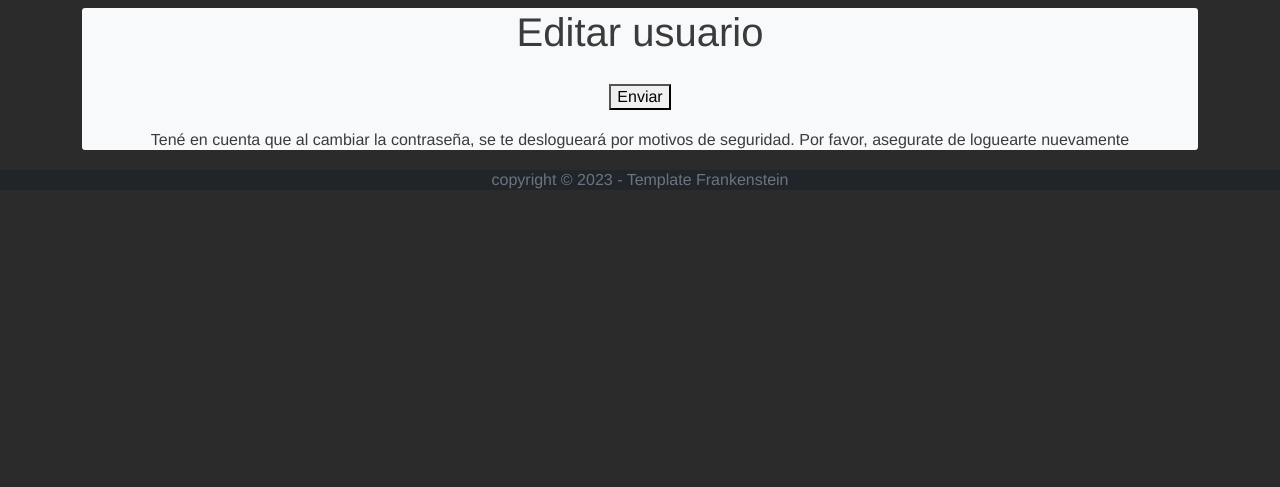
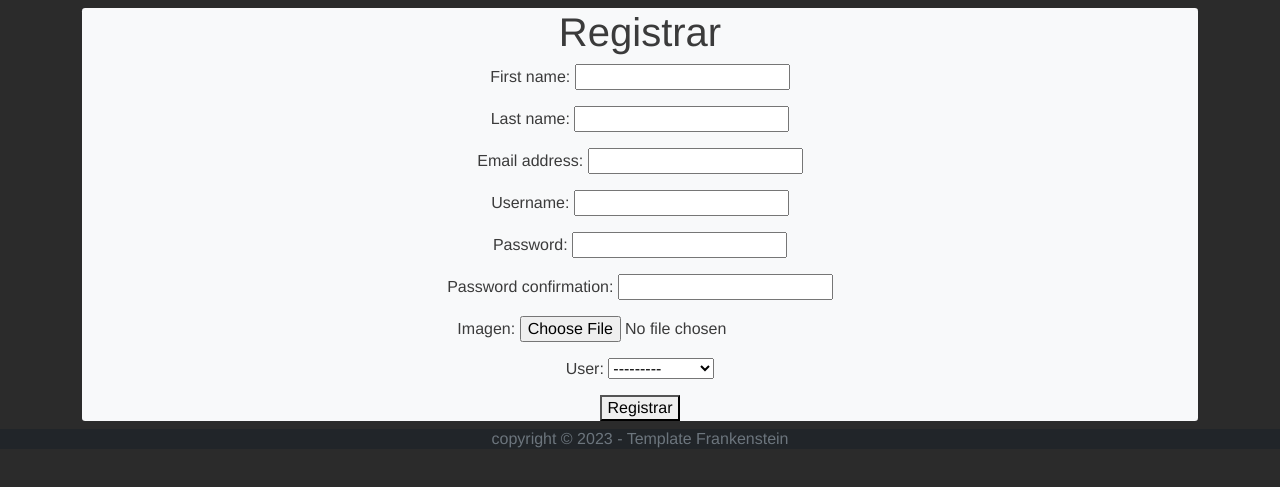
Before and after one commit to marianspace/galeriavirtual, a Django app: page /usuario_nuevo/ in a window 1280 px wide. Shown: the part 161-648 px from the top of the page. Run offline with Django 4.2, Linux system fonts and the light colour scheme; data comes from the database, SQL or seed files in the repository; both versions use the stored data as it was after the commit; some libraries are stand-ins or nearby versions.

Commit message:
punto funcionando 72%

```diff
--- a/galeriavirtual/appgaleria/forms.py
+++ b/galeriavirtual/appgaleria/forms.py
@@ -72,15 +72,24 @@ class usuarioformregistro(forms.ModelForm):
             user.set_password(password)
             user.save()
             if imagen:
-                avatars = avatar(user=user, imagen=imagen)
-                avatar.save()
+               avatars = avatar(user=user, imagen=imagen)
+               avatars.save()
         return user
+
 
 class avatarform(forms.ModelForm):
        class Meta:
         model = avatar
         fields = ["imagen"]
-        widgets = {'imagen': forms.FileInput(attrs={'required': True})} #Obligo al usuario a ingresar una imagen para no generar errores
+        widgets = {'imagen': forms.FileInput(attrs={'required': True})}
+
+class avatarform(ModelForm):
+     class Meta:
+         model = avatar
+         fields ={
+             'user',
+             'imagen'
+         }
 
 class obraForm(forms.ModelForm):
     class Meta:
@@ -93,11 +102,3 @@ class obraForm(forms.ModelForm):
             'precio',
             'vendida'
             ]
-
-class avatarform(ModelForm):
-     class Meta:
-         model = avatar
-         fields ={
-             'user',
-             'imagen'
-         }
--- a/galeriavirtual/appgaleria/templates/appgaleria/padre.html
+++ b/galeriavirtual/appgaleria/templates/appgaleria/padre.html
@@ -32,7 +32,7 @@
                         {% if request.user.is_authenticated %}
                             <li class="nav-link"><a class="nav-link" href={% url 'registro_obra'%} >Registrar obra</a></li>
                             <li class="nav-link"><a class="nav-link" href={% url 'perfil'%}>Perfil </a></li>
-                            <li class="nav-link"><a class="nav-link" href={% url 'home' %}>Logout </a></li>
+                            <li class="nav-link"><a class="nav-link" href={% url 'logout' %}>Logout </a></li>
                         {% else %}
                             <li class="nav-link"><a class="nav-link" href={% url 'login'%}>Login </a></li>
                             <li class="nav-link"><a class="nav-link" href={% url 'singup'%}>Registrar</a></li>
--- a/galeriavirtual/appgaleria/templates/appgaleria/usuarios/usuario_nuevo.html
+++ b/galeriavirtual/appgaleria/templates/appgaleria/usuarios/usuario_nuevo.html
@@ -1,36 +1,11 @@
 {% extends 'appgaleria/padre.html' %}
 {% block content %}
-{% if signForm %}
-  <h1 style="display: flex; justify-content: center;">Crear nuevo usuario</h1>
-{% elif form %}
-  <h1 style="display: flex; justify-content: center;">Editar usuario</h1>
-{% endif %}
-{% if messages %}
-  <ul class="messages">
-    {% for message in messages %}
-      <p {% if message.tags %} class="{{ message.tags }}"{% endif %}>{{ message }}</p>
-    {% endfor %}
-  </ul>
-{% endif %}
 
-{% if signForm %}
-<form action="" method="post" class="formularios" enctype="multipart/form-data">
-    {% csrf_token %}
-    {{signForm.as_p}} <br>
-    <button type="submit" class="boton_regular">Crear usuario</button>
-</form>
-<p>¿Ya tienes una cuenta? Inicia sesión ingresando <a href="{% url 'login' %}">aqui</a></p>
-
-{% elif form %}
-<form action="" method="post" class="formularios" enctype="multipart/form-data">
-
-  {% csrf_token %}
-  {{signForm.as_p}} <br>
-
-  <button type="submit" class="boton_regular">Enviar</button>
-
-</form> <br>
-<p style="display: flex; justify-content: center;">Tené en cuenta que al cambiar la contraseña, se te deslogueará por motivos de seguridad. Por favor, asegurate de loguearte nuevamente</p>
-{% endif %}
+      <h1> Registrar</h1>
+        <form action="" method="post" enctype="multipart/form-data" >
+        {% csrf_token %}
+        <table> {{form.as_p}} </table>
+        <button>Registrar</button>
+        </form>
 
 {% endblock content %}
--- a/galeriavirtual/appgaleria/urls.py
+++ b/galeriavirtual/appgaleria/urls.py
@@ -11,18 +11,17 @@ urlpatterns = [
     path('obras_artistas/', views.obra_artista, name='buscarartista'),
     path('obrastodas/', views.obras, name='obratodas'),
     path('obra_nueva/', views.obra_nueva, name='registro_obra'),
+    path('obra_detalle/', views.obra_detalle, name='obra'),
     path('obradetalle/<int:pk>/', views.obra_detalle, name='detalleobra'),
     path('editarobra/<int:pk>/', views.obra_editar, name='actualizarobra'),
     path('eliminarorba/<str:pk>/', obra_eliminar, name='obraeliminar'),
-
-
 
     path('usuario_lista/', views.usuarios, name='usuarios'),
     path('usuario_nuevo/', views.usuarios_singup, name="singup"),
     path('usuario_login/', views.usuarios_login, name='login'),
     path('usuario_perfil/', views.usuario_pefil, name='perfil'),
-    path('editarouse/<str:pk>/', views.usuarios_editar, name='actualizar'),
-    path('eliminaruser/<int:pk>/', views.usuario_eliminar, name='eliminar'),
+    path('editaruser/<int:pk>/', views.obra_editar, name='actualizar'),
+    path('eliminaruser/<str:pk>/', views.usuario_eliminar, name='eliminar'),
     path('logout/', LogoutView.as_view(template_name="appgaleria/home.html"), name='logout'),
     # path('', views.usuarios_eliminar, name='usereliminar'),
      ]
--- a/galeriavirtual/appgaleria/views.py
+++ b/galeriavirtual/appgaleria/views.py
@@ -56,13 +56,12 @@ def obra_eliminar(request, pk):
     obra_eliminar = obra.objects.get(titulo=pk)
     if request.method == 'POST':
         obra_eliminar.delete()
-        return render(request, "appgaleria/obrastodas.html")
+        return render(request, "appgaleria/home.html")
     context = {'obra':obra_eliminar}
     return render(request, 'appgaleria/obras/eliminar_obra.html', context)
 
-def obra_detalle(request, pk):
-    obra = get_object_or_404(obra, pk=pk)
-    return render(request, 'appgaleria/obras/obra_detalle.html', {'obra': obra})
+def obra_detalle(request):
+    return render(request, 'adetalleobra')
 
 @login_required
 def obra_editar(request, pk):
@@ -137,8 +136,8 @@ def usuarios_singup(request):
         if form.is_valid():
             username = form.cleaned_data['username']
             form.save()
-            return render(request, 'appgaleria/usuarios/usuario_nuevo.html', {'msj':f'Se creo el user {username}'})
+            return render(request, 'appgaleria/usuarios/usuario_perfil.html', {'msj':f'Se creo el user {username}'})
         else:
-            return render(request, 'appgaleria/usuarios/usuario_nuevo.html', {'form':form})
+            return render(request, 'appgaleria/usuarios/usuario_perfil.html', {'form':form})
      form = usuarioformregistro()
      return render(request, 'appgaleria/usuarios/usuario_nuevo.html', {'form':form})
```
Also changed, not shown: galeriavirtual/appgaleria/templates/appgaleria/obrastodas.html (+4 -4 lines), galeriavirtual/appgaleria/templates/appgaleria/usuarios/usuario_perfil.html (+19 -16 lines), galeriavirtual/db.sqlite3, galeriavirtual/media/avatares/default_avatar.png (added), galeriavirtual/media/fotoobras/DALLE_2022-09-12_21.08.36.png (added), galeriavirtual/media/fotoobras/DALLE_2022-09-13_01.37.07_-_Notas_musicales_volando_Pn1vAFK.png (added).
